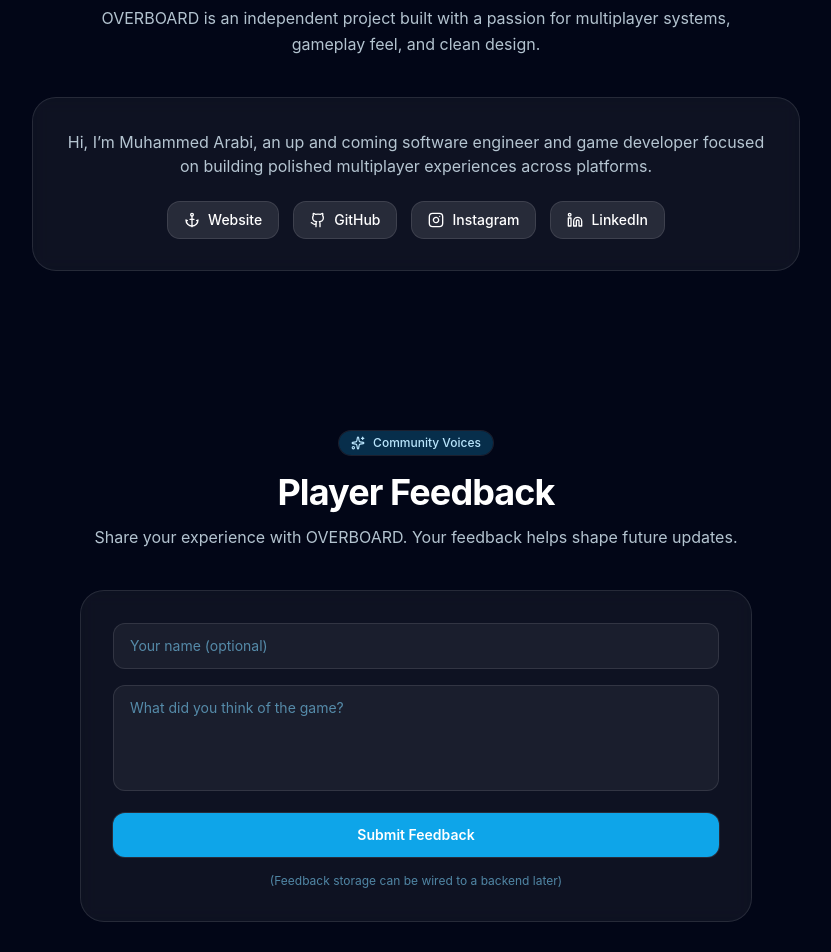
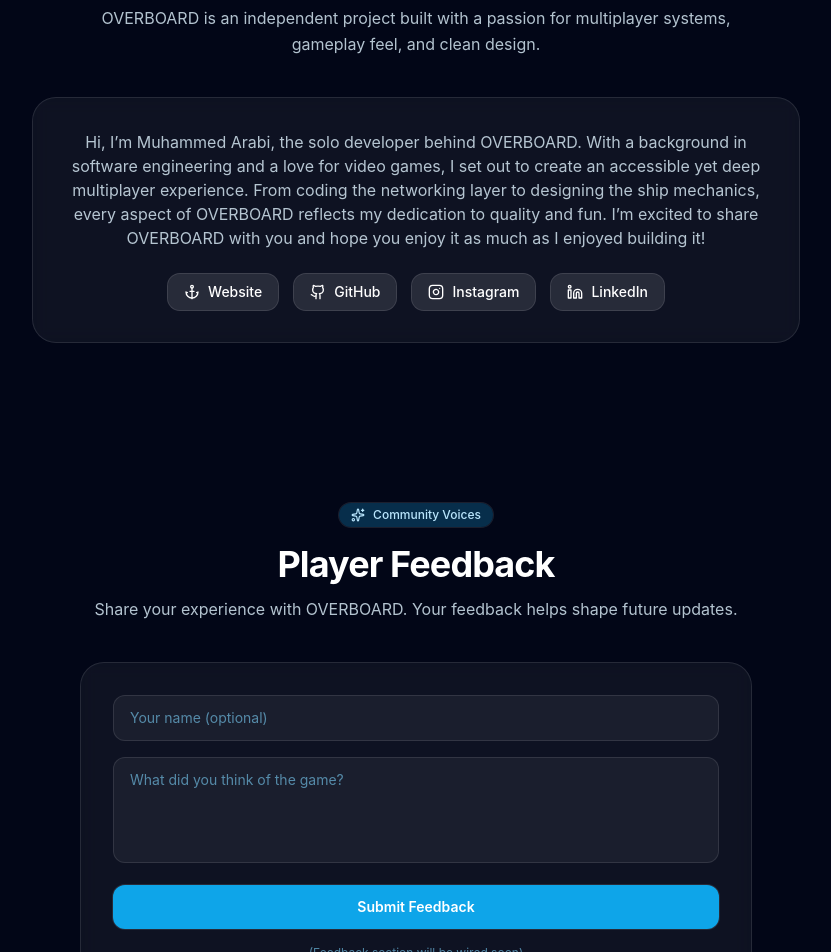
Before and after one commit to MUHARABI/overboard-site, a React (Vite) app: page / in a window 1280 px wide. Shown: the part 3600-4552 px from the top of the page, without its empty margins (224-1055 px from the left). Built offline with nearby package versions, Linux system fonts and the light colour scheme.

Commit message:
Clean deployment for GitHub Pages

```diff
--- a/src/OverboardSite.jsx
+++ b/src/OverboardSite.jsx
@@ -416,7 +416,7 @@
 
           <div className="mx-auto max-w-3xl rounded-3xl border border-white/10 bg-white/5 p-8 backdrop-blur">
             <p className="text-center text-sky-100/80 mb-6">
-              Hi, I’m Muhammed Arabi, an up and coming software engineer and game developer focused on building polished multiplayer experiences across platforms.
+              Hi, I’m Muhammed Arabi, the solo developer behind OVERBOARD. With a background in software engineering and a love for video games, I set out to create an accessible yet deep multiplayer experience. From coding the networking layer to designing the ship mechanics, every aspect of OVERBOARD reflects my dedication to quality and fun. I’m excited to share OVERBOARD with you and hope you enjoy it as much as I enjoyed building it!
             </p>
 
             <div className="flex flex-wrap justify-center gap-4">
@@ -491,7 +491,7 @@
               </button>
 
               <p className="text-center text-xs text-sky-300/60">
-                (Feedback storage can be wired to a backend later)
+                (Feedback section will be wired soon)
               </p>
             </form>
           </div>
```
Also changed, not shown: 3 other files (tests, documents, lock files or other folders).
